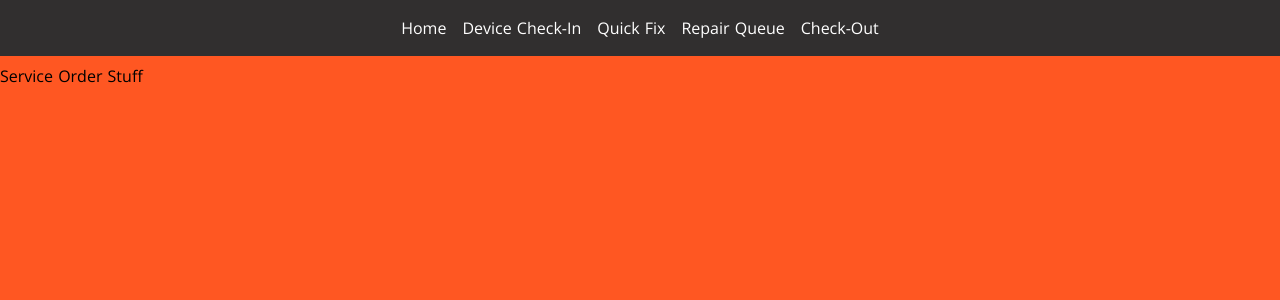
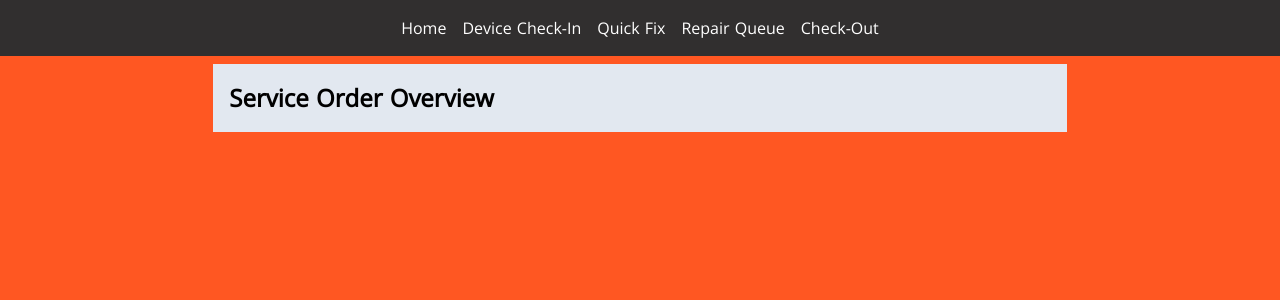
Before and after one commit to BlueSun288/MorningSTAR, a Nuxt app: page /serviceorders/1 in a window 1280 px wide. Shown: the top 300 px of the page. Built offline with nearby package versions, Linux system fonts and the light colour scheme.

Commit message:
removed old code

```diff
--- a/components/repairListings.vue
+++ b/components/repairListings.vue
@@ -26,8 +26,6 @@
         v-else
         class="submitButton hover:shadow"
       >Hide Repair Queue</button>
-      <input @click="openWorkflow()" class="submitButton" type="submit" value="Testing workflow" />
-      <div ref="workflowDiv"></div>
     </div>
   </div>
 </template>
@@ -42,7 +40,6 @@ import Workflow from "./workflow";
 export default {
   name: "repairListings",
   components: { Workflow, ListItem, FormHeader },
-  props: ["collectionName", "repairID"],
   data: function() {
     return {
       selectedSONumber: String,
@@ -57,51 +54,7 @@ export default {
   },
   props: ["repairData", "repairID"],
 
-  methods: {
-    // loadRepairListings() {
-    //   let database = firebase.firestore();
-    //   let repairsRef = database.collection("In Progress Repairs");
-    //   let allRepairs = repairsRef
-    //     .get()
-    //     .then(snapshot => {
-    //       snapshot.forEach(doc => {
-    //         console.log(doc.data());
-    //         // this.appendToList(doc.data(), doc.id);
-    //       });
-    //     })
-    //     .catch(error => {
-    //       console.log("error getting documents ", error);
-    //     });
-    // },
-    // appendToList(repairEntry, docID) {
-    //   let ComponentClass = Vue.extend(ListItem);
-    //   let instance = new ComponentClass({
-    //     propsData: {
-    //       customerName: repairEntry["Customer Name"],
-    //       accountNumber: repairEntry["Account #"],
-    //       checkinDate: repairEntry["Date Checked in"],
-    //       expectedCompletionDate: repairEntry["Expected Completion Date"],
-    //       serviceAddress: repairEntry["Service Address"],
-    //       serviceOrderNumber: docID
-    //     }
-    //   });
-    //   instance.$mount();
-    //   this.$refs.repairList.appendChild(instance.$el);
-    // },
-    // openWorkflow(event) {
-    //   console.log("Attempting to Open Workflow...");
-    // },
-    // appendWorkflowData(data) {
-    //   let ComponentClass = Vue.extend(Workflow);
-    //   let instance = new ComponentClass({
-    //     propsData: {
-    //       customerName: data["Customer Name"]
-    //     }
-    //   });
-    //   instance.$mount();
-    //   this.$refs.workflowDiv.appendChild(instance.$el);
-    // }
-  }
+  methods: {}
 };
 </script>
 
--- a/pages/repair_queue.vue
+++ b/pages/repair_queue.vue
@@ -12,7 +12,7 @@ import firebase from "@/plugins/firebase";
 
 	export default {
 		name: "repair_queue",
-  components: { RepairListings, FormHeader },
+		components: {RepairListings, FormHeader},
 		async asyncData() {
 			let repairData = [];
 			let repairID = [];
@@ -32,7 +32,7 @@ export default {
 				repairID
 			};
 		},
-  data: function() {
+		data: function () {
 			return {
 				title: "Repair Listings",
 				subtitle: "All repairs are listed here"
--- a/pages/serviceorders/_serviceOrderNumber.vue
+++ b/pages/serviceorders/_serviceOrderNumber.vue
@@ -1,13 +1,15 @@
 <template>
-  <div>
-    <h1 class="mt-2">Service Order Stuff</h1>
+  <div class="mt-2">
+    <form-header :card-subtitle="subtitle" :card-title="title"></form-header>
   </div>
 </template>
 
 <script>
 import firebase from "@/plugins/firebase";
+import FormHeader from "../../components/formHeader";
 
 export default {
+  components: {FormHeader},
   async asyncData() {
     let repairData = [];
     let repairID = [];
@@ -28,7 +30,11 @@ export default {
     // 	  repairID
     //     };
   },
-
+  data: function () {
+    return {
+      title: "Service Order Overview",
+    }
+  },
   head() {
     return {
       // title: `${this.serviceOrderNumber}`
```
Lines whose indentation alone changed are shown as unchanged.
